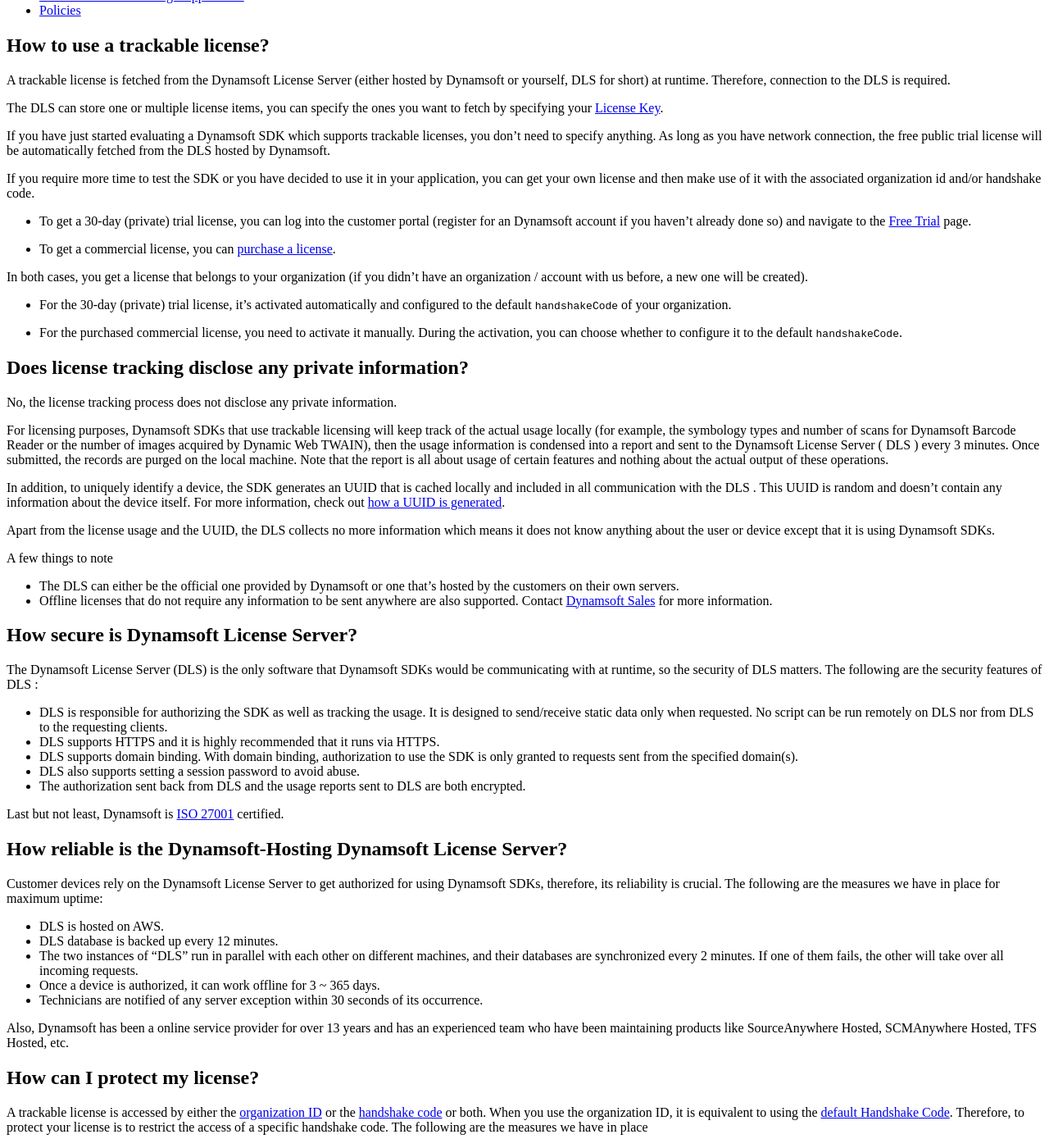
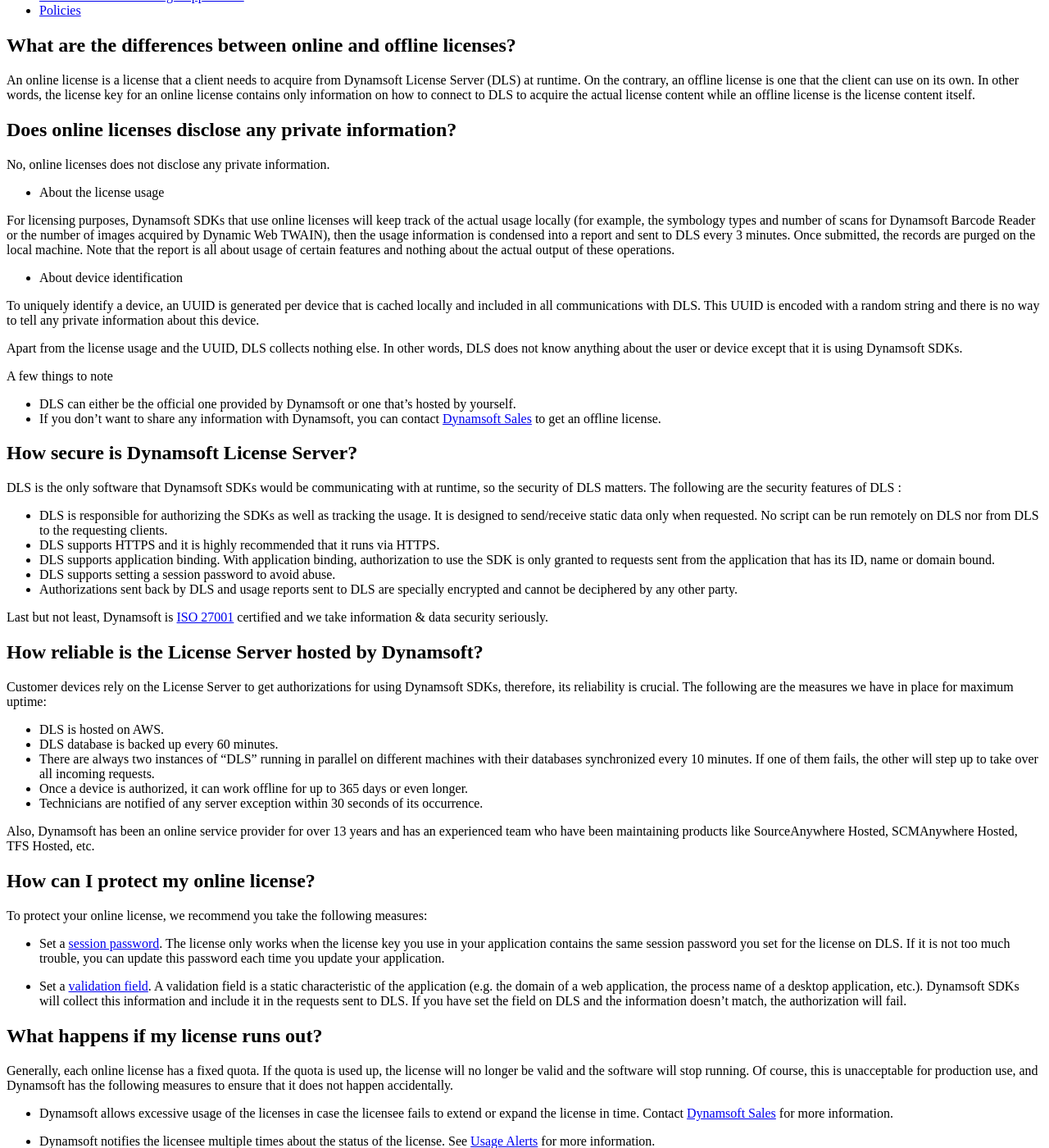
Before and after one commit to dynamsoft-docs/license-server-docs, a Jekyll site: the page built from about/licenseFAQ.md, in a window 1280 px wide and 1400 px high, scrolled down 987 px. Shown: the whole window at 82% size. Built offline with Jekyll 4.4.1, drawn with Linux system fonts in a browser that asks for light colours; some of the changed text lies outside the part shown.

Commit message:
finished updating faq

```diff
--- a/about/licenseFAQ.md
+++ b/about/licenseFAQ.md
@@ -18,7 +18,7 @@
     "name": "Does license tracking disclose any private information?",
     "acceptedAnswer": {
       "@type": "Answer",
-      "text": "No, the license tracking process does not disclose any private information. For licensing purposes, Dynamsoft SDKs that use trackable licensing will keep track of the actual usage locally (for example, the symbology types and number of scans for Dynamsoft Barcode Reader), then the usage information is condensed into a report and sent to the Dynamsoft License Server ( DLS ) every 3 minutes. Once submitted, the records are purged on the local machine. Note that the report is all about usage of certain features and nothing about the actual output of these operations."
+      "text": "No, the license tracking process does not disclose any private information. For licensing purposes, Dynamsoft SDKs that use online licensing will keep track of the actual usage locally (for example, the symbology types and number of scans for Dynamsoft Barcode Reader), then the usage information is condensed into a report and sent to the Dynamsoft License Server ( DLS ) every 3 minutes. Once submitted, the records are purged on the local machine. Note that the report is all about usage of certain features and nothing about the actual output of these operations."
 
     }
 
@@ -137,11 +137,11 @@
 
 Table of Contents
 
-* [How to use a trackable license](#how-to-use-a-trackable-license)?
-* [Does license tracking disclose any private information](#does-license-tracking-disclose-any-private-information)?
+* [What are the differences between online and offline licenses](#what-are-the-differences-between-online-and-offline-licenses)?
+* [Does online licenses disclose any private information](#does-online-licenses-disclose-any-private-information)?
 * [How secure is Dynamsoft License Server](#how-secure-is-dynamsoft-license-server)?
-* [How reliable is the Dynamsoft-Hosting Dynamsoft License Server](#how-reliable-is-the-dynamsoft-hosting-dynamsoft-license-server)?
-* [How can I protect my license](#how-can-i-protect-my-license)?
+* [How reliable is the License Server hosted by Dynamsoft](#how-reliable-is-the-license-server-hosted-by-dynamsoft)?
+* [How can I protect my online license](#how-can-i-protect-my-online-license)?
 * [What happens if my license runs out](#what-happens-if-my-license-runs-out)?
 * [Can a client device work offline](#can-a-client-device-work-offline)?
 * [Can I use Dynamsoft SDKs in an environment with no internet connection](#can-i-use-dynamsoft-sdks-in-an-environment-with-no-internet-connection)?
@@ -153,86 +153,74 @@
 * [What is counted as a single application](#what-is-counted-as-a-single-application)?
 * [Policies](#policies)
 
-## How to use a trackable license?
+## What are the differences between online and offline licenses?
 
-A trackable license is fetched from the Dynamsoft License Server (either hosted by Dynamsoft or yourself, DLS for short) at runtime. Therefore, connection to the DLS is required.
+An online license is a license that a client needs to acquire from Dynamsoft License Server (DLS) at runtime. On the contrary, an offline license is one that the client can use on its own. In other words, the license key for an online license contains only information on how to connect to DLS to acquire the actual license content while an offline license is the license content itself.
 
-The DLS can store one or multiple license items, you can specify the ones you want to fetch by specifying your [License Key]({{site.about}}terms.html#license-key).
+## Does online licenses disclose any private information?
 
-If you have just started evaluating a Dynamsoft SDK which supports trackable licenses, you don't need to specify anything. As long as you have network connection, the free public trial license will be automatically fetched from the DLS hosted by Dynamsoft.
+No, online licenses does not disclose any private information.
 
-If you require more time to test the SDK or you have decided to use it in your application, you can get your own license and then make use of it with the associated organization id and/or handshake code.
+* About the license usage
 
-* To get a 30-day (private) trial license, you can log into the customer portal (register for an Dynamsoft account if you haven't already done so) and navigate to the [Free Trial](https://www.dynamsoft.com/customer/license/trialLicense) page.
+For licensing purposes, Dynamsoft SDKs that use online licenses will keep track of the actual usage locally (for example, the symbology types and number of scans for Dynamsoft Barcode Reader or the number of images acquired by Dynamic Web TWAIN), then the usage information is condensed into a report and sent to DLS every 3 minutes. Once submitted, the records are purged on the local machine. Note that the report is all about usage of certain features and nothing about the actual output of these operations.
 
-* To get a commercial license, you can [purchase a license](https://www.dynamsoft.com/purchase-center/).
+* About device identification
 
-In both cases, you get a license that belongs to your organization (if you didn't have an organization / account with us before, a new one will be created).
+To uniquely identify a device, an UUID is generated per device that is cached locally and included in all communications with DLS. This UUID is encoded with a random string and there is no way to tell any private information about this device.
 
-* For the 30-day (private) trial license, it's activated automatically and configured to the default `handshakeCode` of your organization.
-
-* For the purchased commercial license, you need to activate it manually. During the activation, you can choose whether to configure it to the default `handshakeCode`.
-
-## Does license tracking disclose any private information?
-
-No, the license tracking process does not disclose any private information.
-
-For licensing purposes, Dynamsoft SDKs that use trackable licensing will keep track of the actual usage locally (for example, the symbology types and number of scans for Dynamsoft Barcode Reader or the number of images acquired by Dynamic Web TWAIN), then the usage information is condensed into a report and sent to the Dynamsoft License Server ( DLS ) every 3 minutes. Once submitted, the records are purged on the local machine. Note that the report is all about usage of certain features and nothing about the actual output of these operations.
-
-In addition, to uniquely identify a device, the SDK generates an UUID that is cached locally and included in all communication with the DLS . This UUID is random and doesn't contain any information about the device itself. For more information, check out [how a UUID is generated]({{site.about}}terms.html#generate-a-uuid).
-
-Apart from the license usage and the UUID, the DLS collects no more information which means it does not know anything about the user or device except that it is using Dynamsoft SDKs.
+Apart from the license usage and the UUID, DLS collects nothing else. In other words, DLS does not know anything about the user or device except that it is using Dynamsoft SDKs.
 
 A few things to note
 
-* The DLS can either be the official one provided by Dynamsoft or one that’s hosted by the customers on their own servers.
-* Offline licenses that do not require any information to be sent anywhere are also supported. Contact [Dynamsoft Sales](mailto:sales@dynamsoft.com) for more information.
+* DLS can either be the official one provided by Dynamsoft or one that’s hosted by yourself.
+* If you don't want to share any information with Dynamsoft, you can contact [Dynamsoft Sales](mailto:sales@dynamsoft.com) to get an offline license.
 
 ## How secure is Dynamsoft License Server?
 
-The Dynamsoft License Server (DLS) is the only software that Dynamsoft SDKs would be communicating with at runtime, so the security of DLS matters. The following are the security features of DLS :
+DLS is the only software that Dynamsoft SDKs would be communicating with at runtime, so the security of DLS matters. The following are the security features of DLS :
 
-* DLS is responsible for authorizing the SDK as well as tracking the usage. It is designed to send/receive static data only when requested. No script can be run remotely on DLS nor from DLS to the requesting clients.
+* DLS is responsible for authorizing the SDKs as well as tracking the usage. It is designed to send/receive static data only when requested. No script can be run remotely on DLS nor from DLS to the requesting clients.
 * DLS supports HTTPS and it is highly recommended that it runs via HTTPS.
-* DLS supports domain binding. With domain binding, authorization to use the SDK is only granted to requests sent from the specified domain(s).
-* DLS also supports setting a session password to avoid abuse.
-* The authorization sent back from DLS and the usage reports sent to DLS are both encrypted.
+* DLS supports application binding. With application binding, authorization to use the SDK is only granted to requests sent from the application that has its ID, name or domain bound.
+* DLS supports setting a session password to avoid abuse.
+* Authorizations sent back by DLS and usage reports sent to DLS are specially encrypted and cannot be deciphered by any other party.
 
-Last but not least, Dynamsoft is [ISO 27001](https://www.iso.org/isoiec-27001-information-security.html) certified.
+Last but not least, Dynamsoft is [ISO 27001](https://www.iso.org/isoiec-27001-information-security.html) certified and we take information & data security seriously.
 
-## How reliable is the Dynamsoft-Hosting Dynamsoft License Server?
+## How reliable is the License Server hosted by Dynamsoft?
 
-Customer devices rely on the Dynamsoft License Server to get authorized for using Dynamsoft SDKs, therefore, its reliability is crucial. The following are the measures we have in place for maximum uptime:
+Customer devices rely on the License Server to get authorizations for using Dynamsoft SDKs, therefore, its reliability is crucial. The following are the measures we have in place for maximum uptime:
 
 * DLS is hosted on AWS.
-* DLS database is backed up every 12 minutes.
-* The two instances of "DLS" run in parallel with each other on different machines, and their databases are synchronized every 2 minutes. If one of them fails, the other will take over all incoming requests.
-* Once a device is authorized, it can work offline for 3 ~ 365 days.
+* DLS database is backed up every 60 minutes.
+* There are always two instances of "DLS" running in parallel on different machines with their databases synchronized every 10 minutes. If one of them fails, the other will step up to take over all incoming requests.
+* Once a device is authorized, it can work offline for up to 365 days or even longer.
 * Technicians are notified of any server exception within 30 seconds of its occurrence.
 
-Also, Dynamsoft has been a online service provider for over 13 years and has an experienced team who have been maintaining products like SourceAnywhere Hosted, SCMAnywhere Hosted, TFS Hosted, etc.
+Also, Dynamsoft has been an online service provider for over 13 years and has an experienced team who have been maintaining products like SourceAnywhere Hosted, SCMAnywhere Hosted, TFS Hosted, etc.
 
-## How can I protect my license?
+## How can I protect my online license?
 
-A trackable license is accessed by either the [organization ID]({{site.about}}terms.html#organization-id) or the [handshake code]({{site.about}}terms.html#handshake-code) or both. When you use the organization ID, it is equivalent to using the [default Handshake Code]({{site.about}}terms.html#default-handshake-code). Therefore, to protect your license is to restrict the access of a specific handshake code. The following are the measures we have in place
+To protect your online license, we recommend you take the following measures:
 
-* You can set a [session password]({{site.about}}terms.html#session-password) for this handshake code. The license only works when the password in your application matches the one you set for the code in the DLS, therefore you can update this password each time you update your application.
+* Set a [session password]({{site.about}}terms.html#session-password). The license only works when the license key you use in your application contains the same session password you set for the license on DLS. If it is not too much trouble, you can update this password each time you update your application.
 
-* You can limit the access by [validation fields]({{site.about}}terms.html#valication-field). A validation field is acquired at runtime from the application (e.g. the domain or the process name of the application) and sent to the server. If it doesn't match any field you have set on the DLS, the authorization fails.
+* Set a [validation field]({{site.about}}terms.html#valication-field). A validation field is a static characteristic of the application (e.g. the domain of a web application, the process name of a desktop application, etc.). Dynamsoft SDKs will collect this information and include it in the requests sent to DLS. If you have set the field on DLS and the information doesn't match, the authorization will fail.
 
 ## What happens if my license runs out?
 
-Generally, each trackable license has a fixed quota. If the quota is used up, the license will no longer be valid and the software will stop running. Of course, this is unacceptable for production use, and Dynamsoft has the following measures to ensure that it does not happen accidentally.
+Generally, each online license has a fixed quota. If the quota is used up, the license will no longer be valid and the software will stop running. Of course, this is unacceptable for production use, and Dynamsoft has the following measures to ensure that it does not happen accidentally.
 
-* Dynamsoft allows excessive usage of the licenses in case the licensee fails to extend or expand the license in time. Please refer to [Grace Stage]({{site.about}}terms.html#grace-stage).
+* Dynamsoft allows excessive usage of the licenses in case the licensee fails to extend or expand the license in time. Contact [Dynamsoft Sales](mailto:sales@dynamsoft.com) for more information.
 
-* Dynamsoft notifies the licensee multiple times about the status of the license. Please refer to [Usage Alerts]({{site.common}}usagealerts.html).
+* Dynamsoft notifies the licensee multiple times about the status of the license. See [Usage Alerts]({{site.common}}usagealerts.html) for more information.
 
 ## Can a client device work offline?
 
-Yes. Depending on the license type, once a client device gets authorized, it can be used offline for 3 ~ 365 days. After that, it must connect to DLS again for another authorization. Otherwise, it will stop working.
+Yes. Depending on the license type, once a client device gets authorized, it can be used offline for up to 365 days or even longer before it must connect to DLS again for another authorization.
 
-During the offline period, by default, all usage data is kept on the client side and will be sent to the DLS all at once the next time the device gets online.
+During the offline period, by default, all usage data is kept on the client side and will be sent to DLS all at once the next time the device gets online.
 
 Contact [Dynamsoft Support Team](mailto:support@dynamsoft.com) if you would like your devices to work offline for a longer period of time, you can also contact us if you don't want to share any usage data with Dynamsoft.
 
@@ -242,33 +230,31 @@
 
 * All client devices can connect to a local network within the organization.
 
-  In this case, you can simply host your own DLS for license tracking. Please see [Self-hosting License Tracking]({{site.selfhosting}}index.html).
+  In this case, you can simply host your own DLS. See [Self-hosting License Tracking]({{site.selfhosting}}index.html) for more information.
 
 * Client devices never connect to any network.
 
-  In this case, you may require a special license. Please contact [Dynamsoft Support Team](mailto:support@dynamsoft.com) for details.
+  In this case, you may require a special license. Contact [Dynamsoft Sales](mailto:sales@dynamsoft.com) for more information.
 
 ## Can I unregister inactive devices?
 
-As mentioned in [Per Device license]({{site.about}}licensetypes.html#per-device), Dynamsoft keeps a list of UUIDs which identify the active devices. By default, only if a device hasn't been used for over 90 days will its UUID be removed from the list. This is done automatically.
+As mentioned in [Per Device license]({{site.about}}licensetypes.html#per-client-device), DLS keeps a list of UUIDs which identify the active devices. By default, a device is only unregistered (removed from the list) after it expires which could be after 90/30 days for Quaterly/Monthly active license.
 
-If you are in a business with a high turnover rate of your devices/users, you can choose a different license option, like [Concurrent Device license]({{site.about}}licensetypes.html#cucurrent-device) or [Per Active Device license]({{site.about}}licensetypes.html#per-active-device).
-
-If you use a Per-Device license and would like to clear the registered devices so that you can use other devices. You can contact [Dynamsoft Support Team](mailto:support@dynamsoft.com) and pay a certain amount for the service (which comes in the form of temporary quota expansion).
+If your business/user turnover is high, you can choose to use a Daily active license or even a [Concurrent Device license]({{site.about}}licensetypes.html#per-concurrent-device).
 
 ## Can I extend the quota of my license to support more devices or process more documents?
 
-Yes. If you are using Dynamsoft-Hosting DLS , you can either contact [sales@dynamsoft.com](mailto:sales@dynamsoft.com) to add quota or log in the [customer portal](https://www.dynamsoft.com/customer/order/list) and place an order for extra quota yourself. Rest assured that the [Handshake Code]({{site.about}}terms.html#handshake-code) remains unchanged during the process, so no code change is required to your application once the quota is added.
+Yes. You can either contact [Dynamsoft Sales](mailto:sales@dynamsoft.com) to add quota or log in the [customer portal](https://www.dynamsoft.com/customer/order/list) and place an order for extra quota yourself.
 
-If you are hosting your own DLS , all you need to do is purchase another license, import it in the DLS and configure it to the Handshake Code you have been using.
+If you are hosting your own DLS , all you need to do is purchase another license, import it in the DLS and configure it to the same license key.
 
 ## Can I renew my license before its current expiration date?
 
-Yes, you can log into the customer portal to renew your license by credit card or PayPal any time before it expires. Alternatively, you can contact [sales@dynamsoft.com](mailto:sales@dynamsoft.com) if you prefer other payment methods (wire transfer or check).
+Yes, you can log into the customer portal to renew your license by credit card or PayPal any time before it expires. Alternatively, you can contact [sales@dynamsoft.com](mailto:sales@dynamsoft.com) if you prefer other payment methods (wire transfer or check, etc.).
 
-If you are using Dynamsoft-Hosting DLS , the new license will be automatically configured to the same [Handshake Code]({{site.about}}terms.html#handshake-code) that you have been using, so no code change is required to your application.
+If you are using Dynamsoft's License Servers , the new license will be automatically configured to the same license key that you have been using, so no code change is required to your application.
 
-If you are hosting your own DLS , you need to download the new license file after the renewal, import it in the DLS and configure it to the Handshake Code you have been using.
+If you are hosting your own DLS , you need to download the new license file after the renewal, import it in DLS and configure it to the license key you have been using.
 
 ## Can I purchase a license valid for more than one year?
 
```
Also changed, not shown: about/index.md (+3 -1 lines).
